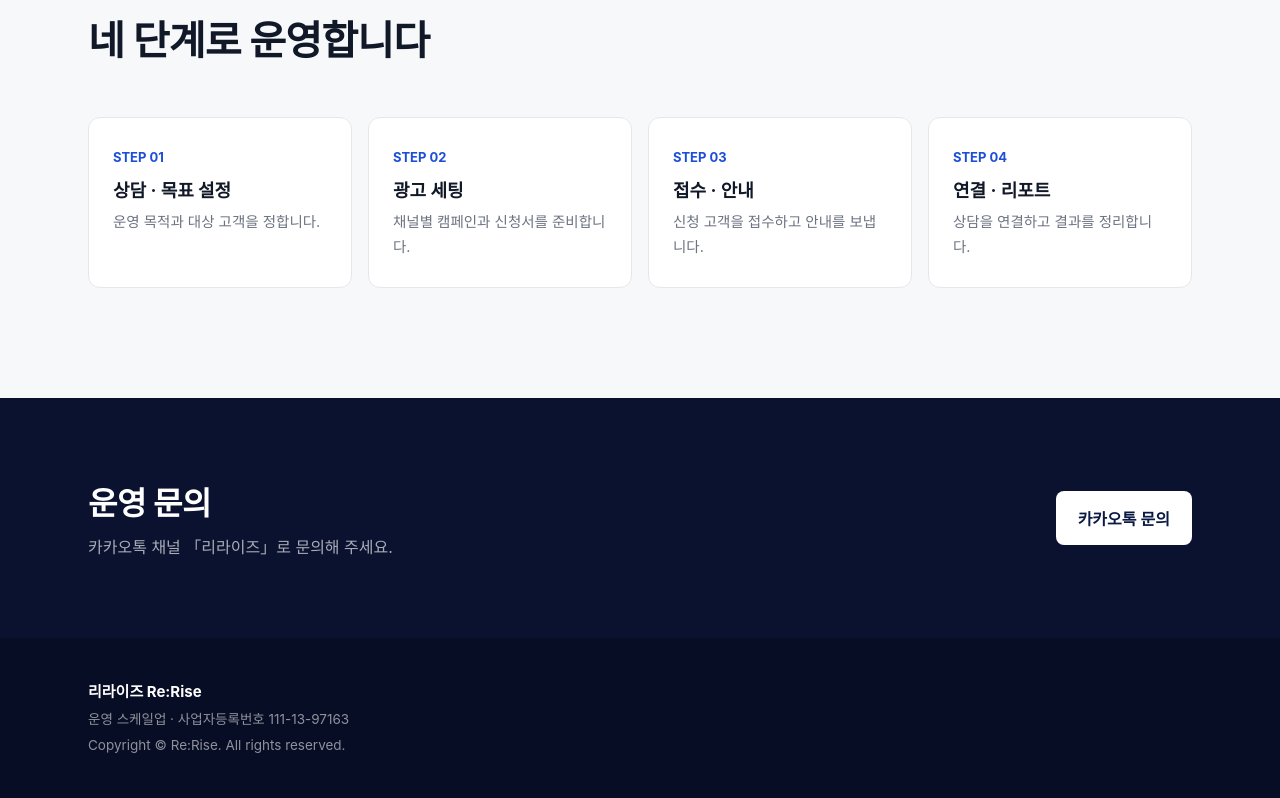
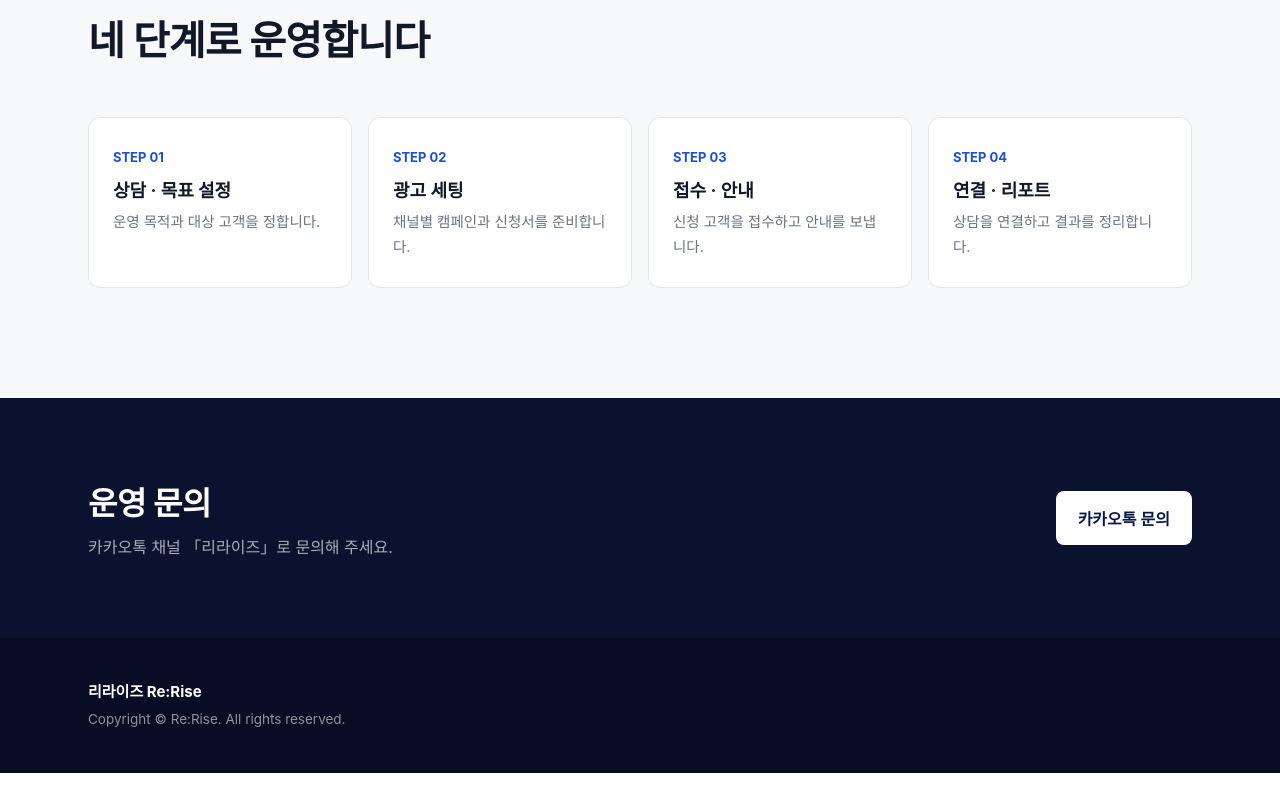
Before and after one commit to rerise-kr/rerise-kr.github.io, a plain HTML site: page index.html in a window 1280 px wide. Shown: the part 1883-2681 px from the top of the page. After the commit the page ends 2656 px from the top, so only its background shows below. Drawn offline with Linux system fonts and the light colour scheme; a web font is replaced by a local one.

Commit message:
footer: remove business info
Removed business registration number from footer.

```diff
--- a/index.html
+++ b/index.html
@@ -68,5 +68,5 @@ footer{background:#070d24;color:rgba(255,255,255,.55);font-size:13.5px;line-heig
 <div class="st"><b>STEP 04</b><h4>연결 · 리포트</h4><p>상담을 연결하고 결과를 정리합니다.</p></div>
 </div></div></section>
 <div class="cta" id="contact"><div class="w"><div><h2>운영 문의</h2><p>카카오톡 채널 「리라이즈」로 문의해 주세요.</p></div><a class="b1" href="#">카카오톡 문의</a></div></div>
-<footer><div class="w"><b>리라이즈 Re:Rise</b><br>운영 스케일업 · 사업자등록번호 111-13-97163<br>Copyright © Re:Rise. All rights reserved.</div></footer>
+<footer><div class="w"><b>리라이즈 Re:Rise</b><br>Copyright © Re:Rise. All rights reserved.</div></footer>
 </body></html>
```
